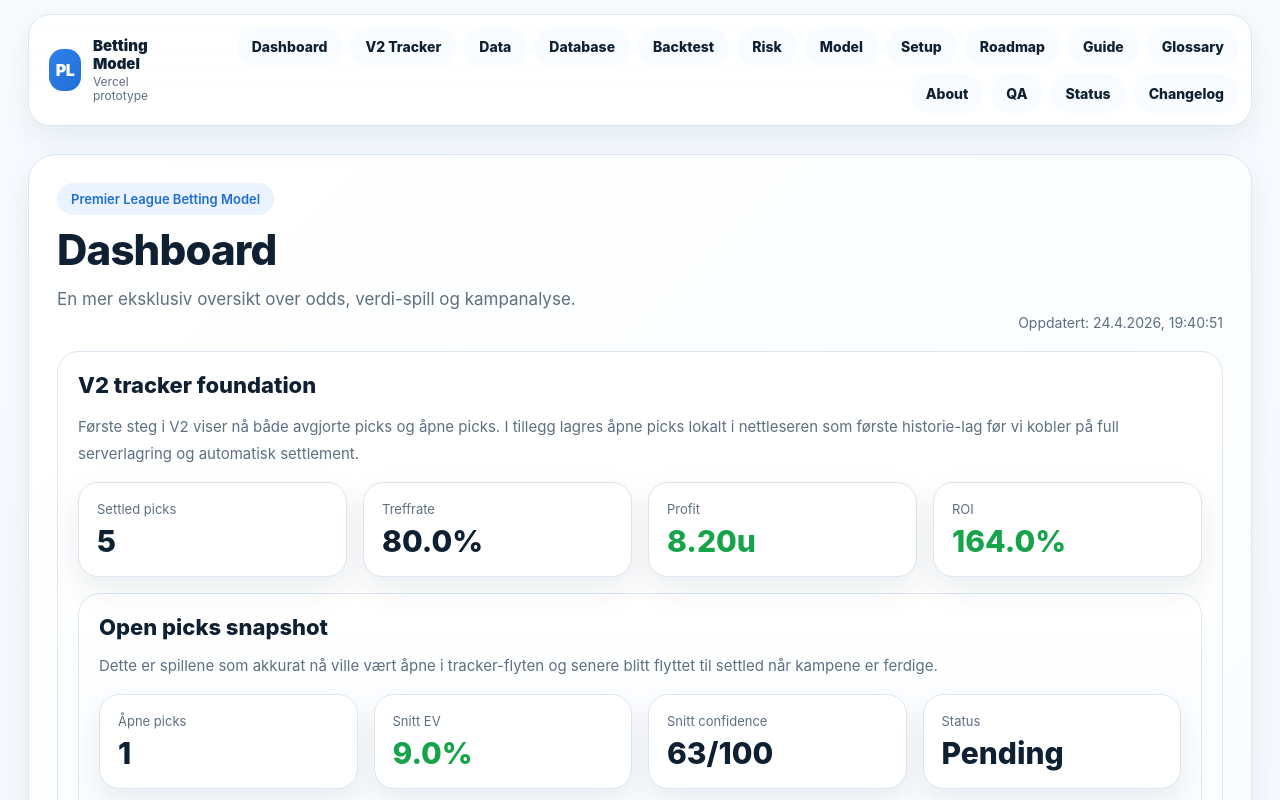
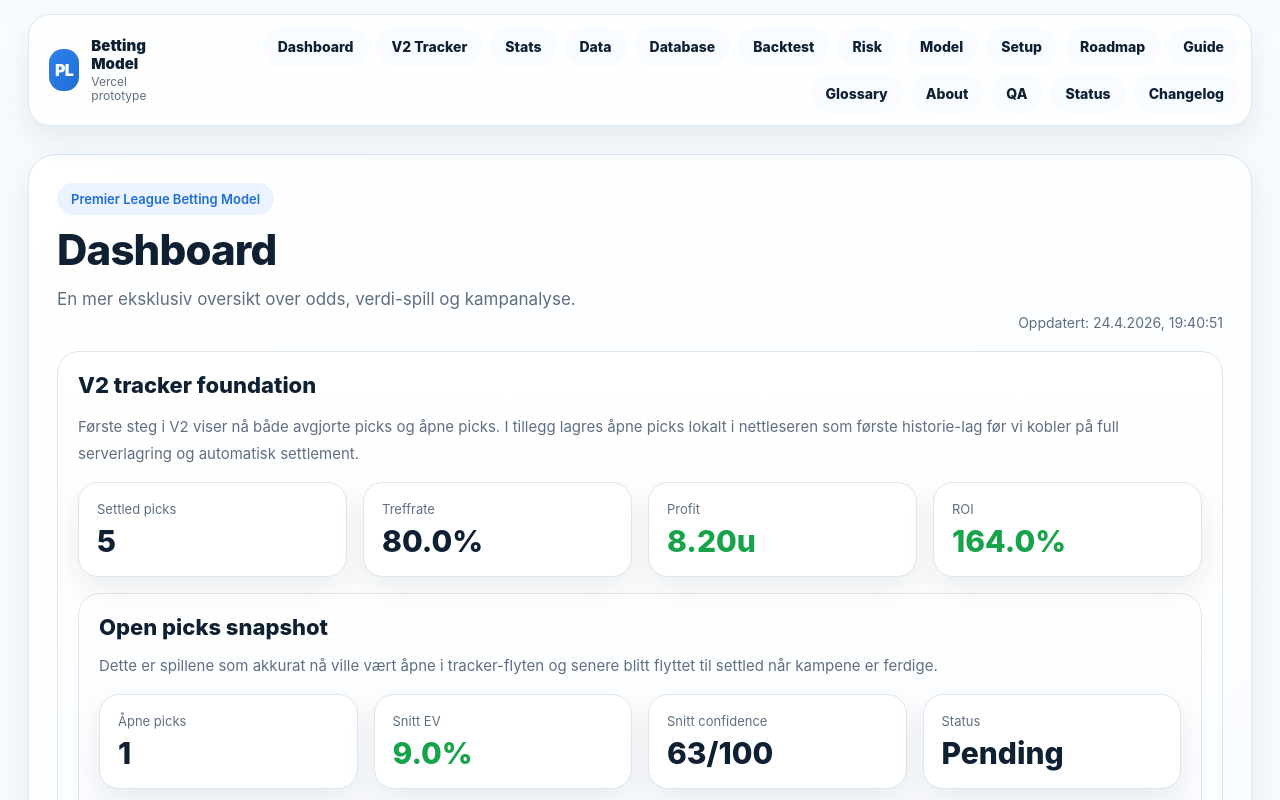
Before and after one commit to hakonnilsen157-commits/PL-betting-model, a Next.js app in the folder pl-vercel-v1/: page / in a window 1280 px wide. Shown: the top 800 px of the page. Built offline with nearby package versions, Linux system fonts and the light colour scheme.

Commit message:
Add tracker stats page to navigation

```diff
--- a/pl-vercel-v1/app/layout.tsx
+++ b/pl-vercel-v1/app/layout.tsx
@@ -24,6 +24,7 @@ export default function RootLayout({ children }: { children: React.ReactNode })
             <div className="app-nav-links">
               <Link href="/" className="app-nav-link">Dashboard</Link>
               <Link href="/v2-tracker" className="app-nav-link">V2 Tracker</Link>
+              <Link href="/tracker-stats" className="app-nav-link">Stats</Link>
               <Link href="/data" className="app-nav-link">Data</Link>
               <Link href="/database" className="app-nav-link">Database</Link>
               <Link href="/backtest" className="app-nav-link">Backtest</Link>
```
